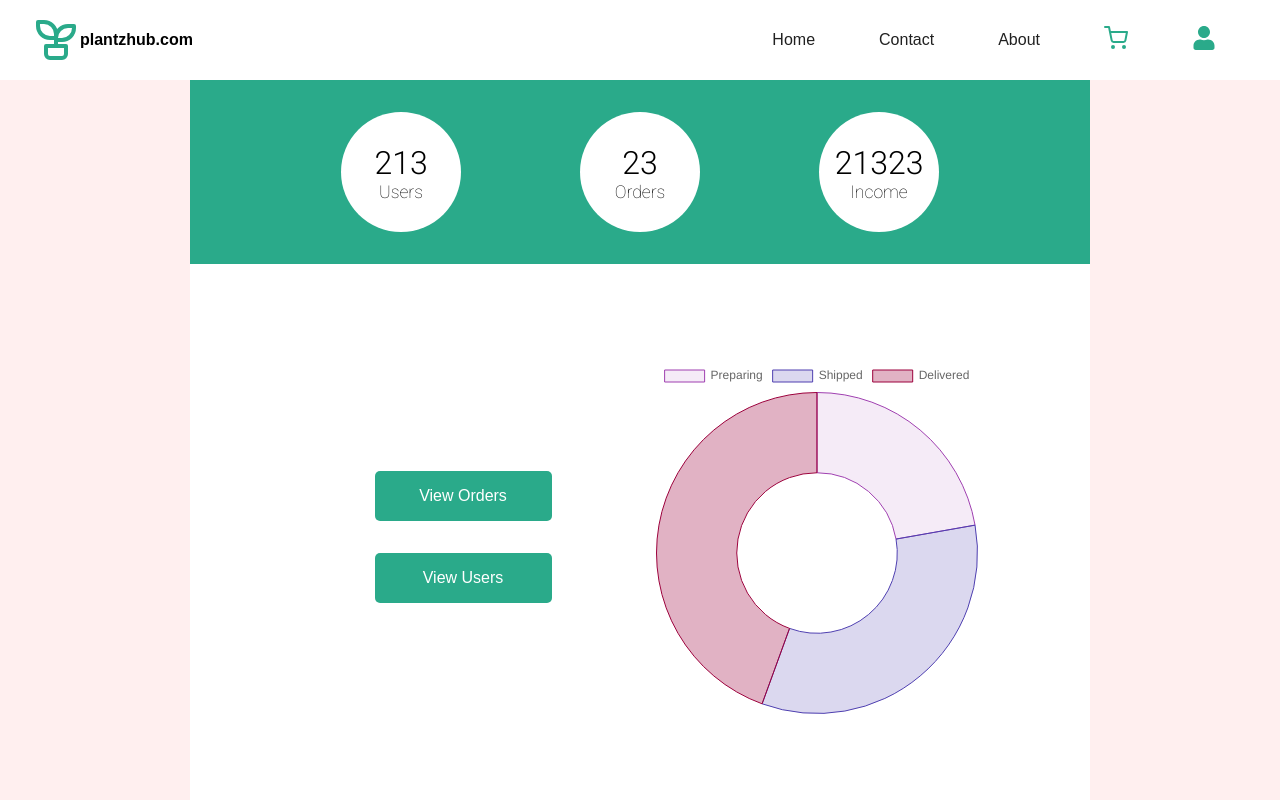
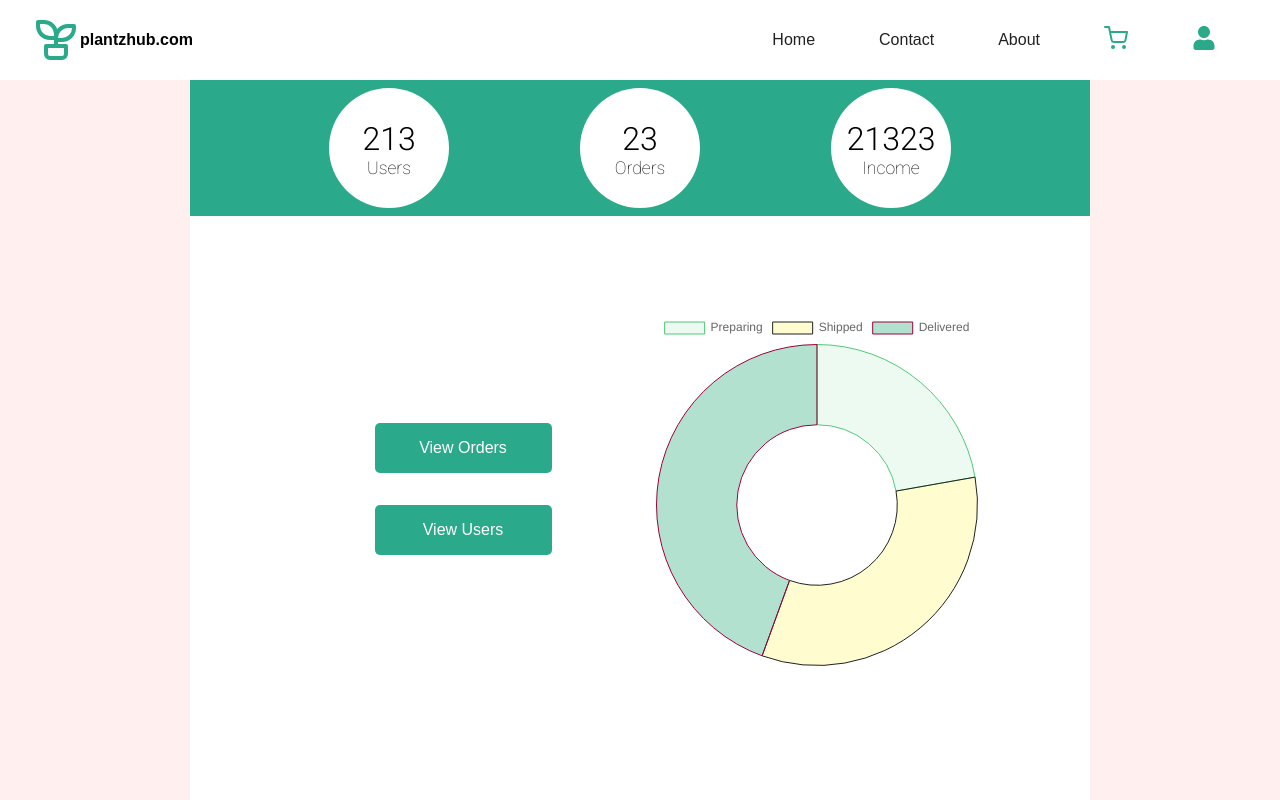
Before and after one commit to Matiz009/Final_Project, a React (Create React App) app in the folder frontend/: page /admin/dashboard in a window 1280 px wide. Shown: the top 800 px of the page. Built offline with nearby package versions, Linux system fonts and the light colour scheme.

Commit message:
dashboard completed

```diff
--- a/frontend/src/components/admin/Dashboard.jsx
+++ b/frontend/src/components/admin/Dashboard.jsx
@@ -22,11 +22,11 @@ const Dashboard = () => {
         label: "# of orders",
         data: [2, 3, 4],
         backgroundColor: [
-          "rgba(159,63,176,0.1)",
-          "rgba(78,63,176,0.2)",
-          "rgba(156,0,60,0.3)",
+          "rgba(80,200,120,0.1)",
+          "rgba(255,239,23,0.2)",
+          "rgba(0,158,96,0.3)",
         ],
-        borderColor: ["rgb(159,63,176)", "rgb(78,63,176)", "rgb(156,0,60)"],
+        borderColor: ["rgb(80,200,120)", "rgb(33,33,33)", "rgb(156,0,60)"],
         borderWidth: 1,
       },
     ],
--- a/frontend/src/styles/Dashboard.scss
+++ b/frontend/src/styles/Dashboard.scss
@@ -10,7 +10,7 @@
         margin: auto;
         >article {
             background-color: $junglegreen;
-            padding: 2rem;
+            padding: 0.5rem;
             display: flex;
             justify-content: space-evenly;
             align-items: center;
```
